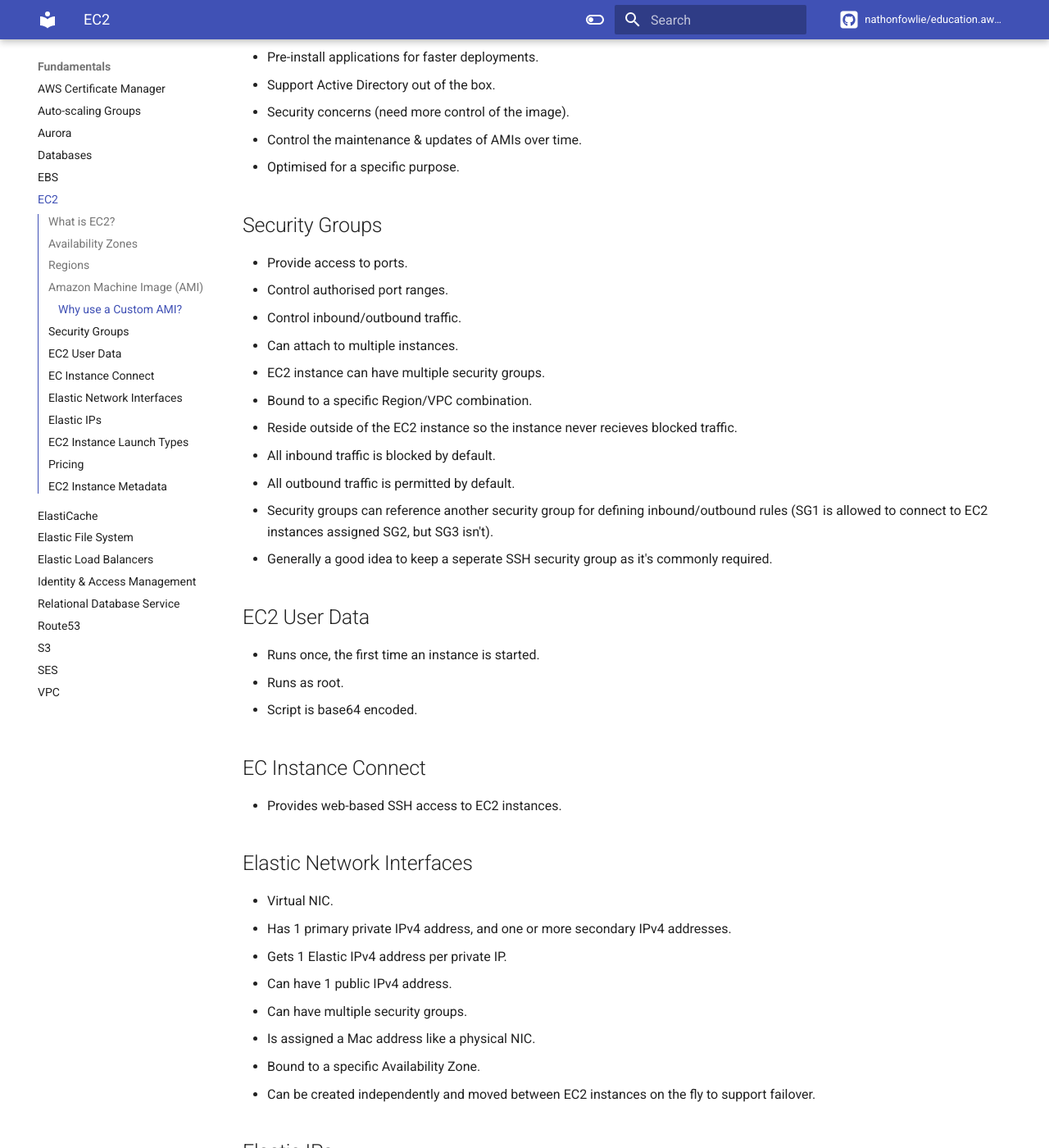
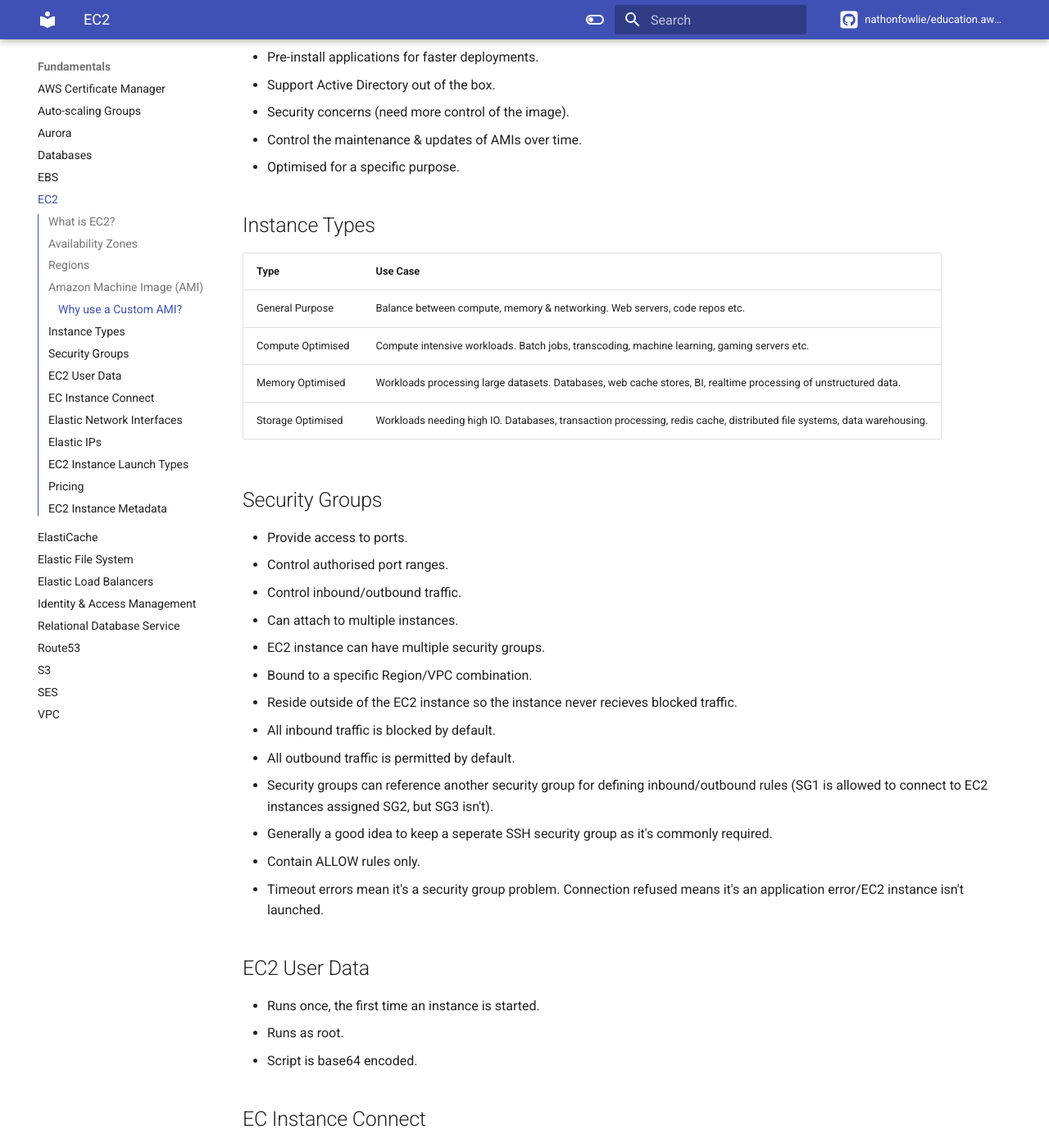
Before and after one commit to nathonfowlie/education.aws.developer_associate, an MkDocs documentation site: the page built from docs/fundamentals/ec2.md, in a window 1280 px wide and 1400 px high, scrolled down 1011 px. Shown: the whole window at 82% size. Built offline with MkDocs 1.6.1 and Material for MkDocs 9.7.7, drawn with Linux system fonts in a browser that asks for light colours; comment, search, counter and statistics services are not loaded.

Commit message:
docs: update ec2 notes

```diff
--- a/docs/fundamentals/ec2.md
+++ b/docs/fundamentals/ec2.md
@@ -34,6 +34,15 @@
 - Control the maintenance & updates of AMIs over time.
 - Optimised for a specific purpose.
 
+## Instance Types
+
+| Type                  | Use Case                                                                                                               |
+|-----------------------|------------------------------------------------------------------------------------------------------------------------|
+| General Purpose       | Balance between compute, memory & networking. Web servers, code repos etc.                                             |
+| Compute Optimised     | Compute intensive workloads. Batch jobs, transcoding, machine learning, gaming servers etc.                            |
+| Memory Optimised      | Workloads processing large datasets. Databases, web cache stores, BI, realtime processing of unstructured data.        |
+| Storage Optimised     | Workloads needing high IO. Databases, transaction processing, redis cache, distributed file systems, data warehousing. |
+
 ## Security Groups
 
 - Provide access to ports.
@@ -47,6 +56,8 @@
 - All outbound traffic is permitted by default.
 - Security groups can reference another security group for defining inbound/outbound rules (SG1 is allowed to connect to EC2 instances assigned SG2, but SG3 isn't).
 - Generally a good idea to keep a seperate SSH security group as it's commonly required.
+- Contain ALLOW rules only.
+- Timeout errors mean it's a security group problem. Connection refused means it's an application error/EC2 instance isn't launched.
 
 ## EC2 User Data
 
@@ -90,15 +101,15 @@
   - Once burst credits are exhausted, performance will absolutely tank.
 - T2 has unlimited burst credits, but it costs money if the burst credit limit is exceeded.
 
-| Launch Type | Description | Good For | Committment |
-|-------------|-------------|----------|-------------|
-| On Demmand  | Predictable pricing.<br/><br/>Billed by the second, with a minimum of 60seconds.<br/><br/>- No upfront payment.<br/><br/>- Highest hourly cost of all the instance launch types. | Short, un-interrupted workloads | None |
-| Reserved | Upto 75% cheaper than On-Demand instances.<br/><br/>Pay upfront.<br/><br/>Must specify the specific instance type to be reserved (SKU). | Long workloads, or steady state applications (database etc). | 1 - 3 years |
+| Launch Type          | Description | Good For | Committment |
+|----------------------|-------------|----------|-------------|
+| On Demmand           | Predictable pricing.<br/><br/>Billed by the second, with a minimum of 60seconds.<br/><br/>- No upfront payment.<br/><br/>- Highest hourly cost of all the instance launch types. | Short, un-interrupted workloads | None |
+| Reserved             | Upto 75% cheaper than On-Demand instances.<br/><br/>Pay upfront.<br/><br/>Must specify the specific instance type to be reserved (SKU). | Long workloads, or steady state applications (database etc). | 1 - 3 years |
 | Convertible Reserved | Upto 54% cheaper than On-Demand instances.<br/><br/>Instance type can be changed.<br/><br/>No upfront payment. | Long workloads | 1 - 3 years |
-| Scheduled Reserved | | A workload needs to be performed within a specific time window (9am-5pm Mon-Fri etc). | 1 year |
+| Scheduled Reserved   | | A workload needs to be performed within a specific time window (9am-5pm Mon-Fri etc). | 1 year |
 | Spot | Spot instance is given to the higest bidder. If someone bids more, then you can lose the instance with zero notice.<br/><br/>Four types - Load balancing (web services), Flexible (batch, ci/cd), Big data (any size, any AZ) and Defined duration (1-6hrs)<br/><br/>90% cheaper than On-Demand instances. | Short workloads - batch jobs, data analysis, image processing, things that are resilient to failure. |
-| Dedicated Instance | Runs on hardware that is dedicated to a specific account.<br/><br/>Hardware may be shared with other EC2 instances within the same account.<br/><br/>Can only move hardware after the EC2 instance is stopped.<br/><br/>Pay upfront.<br/><br/>Per instance billing. | | None |
-  | Dedicated Hosts | Reserve a physical server<br/><br/>Per instance billing<br/><br/>Provides visibility of the underlying sockets and hardware, such as physical cores.<br/><br/>User has full control over the instance placement.<br/><br/>Expensive | Companies with strong compliance/regulatory requirements, or for bring-your-own-license models where the license is bound to the number of cores. | 3 years |
+| Dedicated Instance   | Runs on hardware that is dedicated to a specific account.<br/><br/>Hardware may be shared with other EC2 instances within the same account.<br/><br/>Can only move hardware after the EC2 instance is stopped.<br/><br/>Pay upfront.<br/><br/>Per instance billing. | | None |
+  | Dedicated Hosts    | Reserve a physical server<br/><br/>Per instance billing<br/><br/>Provides visibility of the underlying sockets and hardware, such as physical cores.<br/><br/>User has full control over the instance placement.<br/><br/>Expensive | Companies with strong compliance/regulatory requirements, or for bring-your-own-license models where the license is bound to the number of cores. | 3 years |
 
 ## Pricing
 
```
